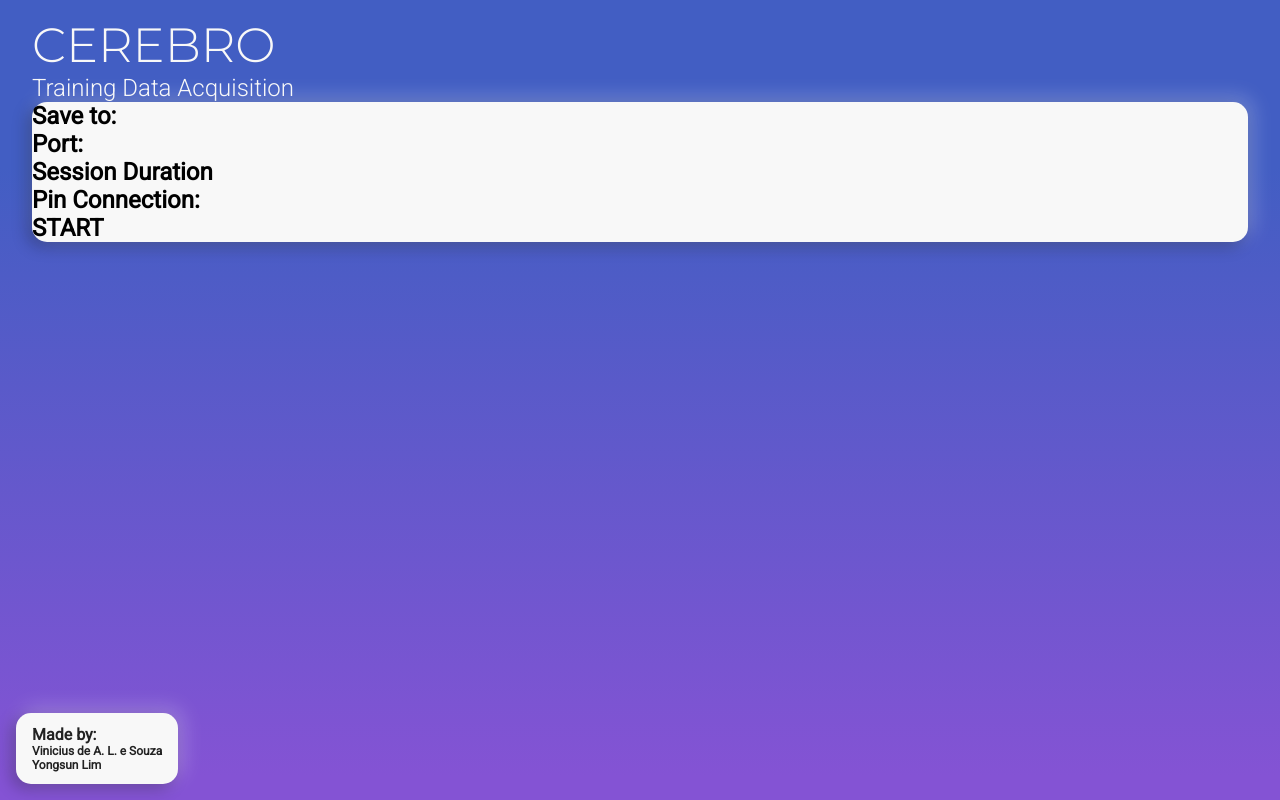
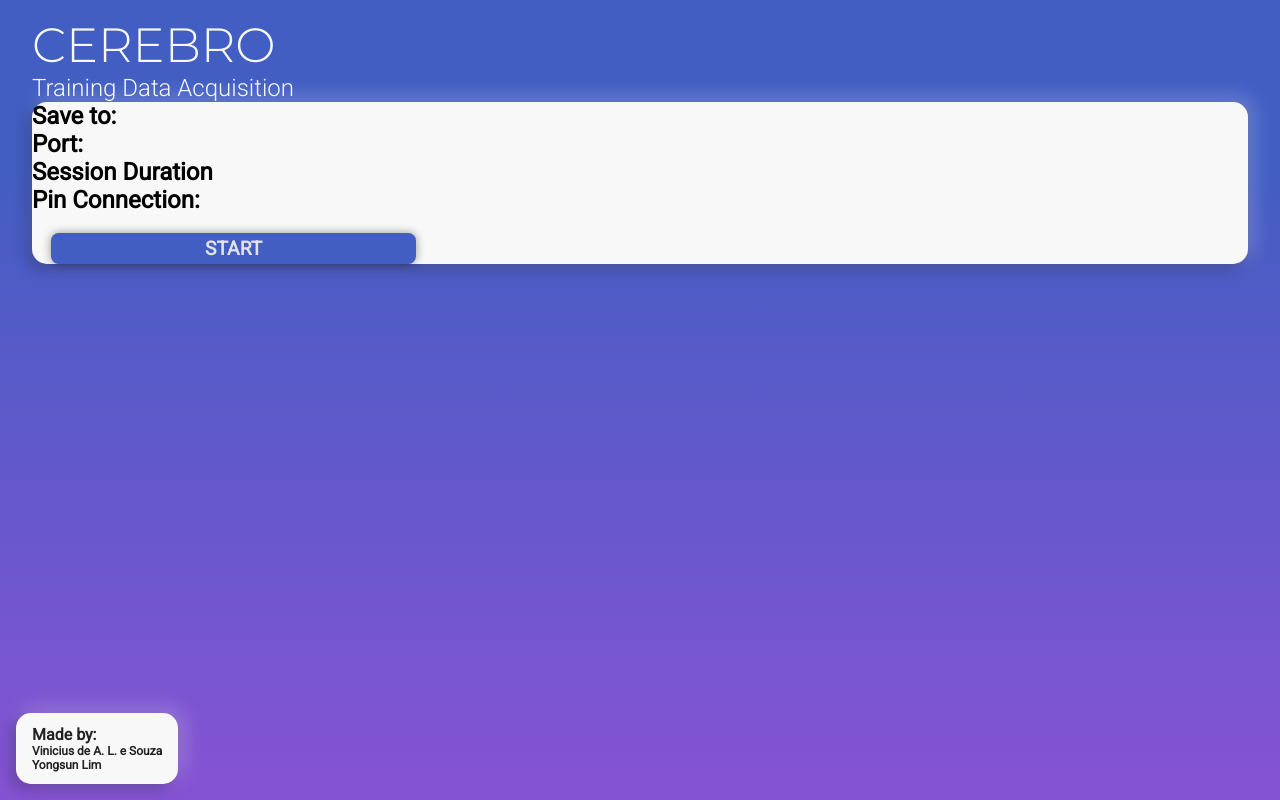
Before and after one commit to ViniciusALS/Cerebro, a React (Create React App) app in the folder Brain_Waves_Analysis/Training_Data_Acquisition/graphic_interface/: page / in a window 1280 px wide. Built offline with nearby package versions, Linux system fonts and the light colour scheme.

Commit message:
Create button component

```diff
--- /dev/null
+++ b/Brain_Waves_Analysis/Training_Data_Acquisition/graphic_interface/src/components/Button/Button.js
@@ -0,0 +1,17 @@
+import React from 'react';
+
+import "./button.css";
+
+
+class Button extends React.Component {
+
+	render() {
+		return (
+			<div className="button">
+				{this.props.children}
+			</div>
+		);
+	}
+}
+
+export default Button;
--- /dev/null
+++ b/Brain_Waves_Analysis/Training_Data_Acquisition/graphic_interface/src/components/Button/button.css
@@ -0,0 +1,18 @@
+.button {
+
+	text-transform: uppercase;
+	color: #E3E3E3;
+	font-weight: bold;
+	text-align: center;
+	font-size: 1.2em;
+
+	width:30%;
+
+	padding: 0.2em;
+	margin: 1em;
+
+	background: #425EC3;
+	box-sizing: border-box;
+	box-shadow: 0px 0px 10px rgba(0, 0, 0, 0.4);
+	border-radius: 0.4em;
+}
--- a/Brain_Waves_Analysis/Training_Data_Acquisition/graphic_interface/src/components/Form.js
+++ b/Brain_Waves_Analysis/Training_Data_Acquisition/graphic_interface/src/components/Form.js
@@ -13,6 +13,7 @@ import React from 'react';
 import "./form.css";
 
 import Card from "./Card.js";
+import Button from "./Button/Button.js";
 
 class Form extends React.Component {
 
@@ -23,7 +24,8 @@ class Form extends React.Component {
 				<h2>Port:</h2>
 				<h2>Session Duration</h2>
 				<h2>Pin Connection:</h2>
-				<h2>START</h2>
+
+				<Button>Start</Button>
 			</Card>
 		);
 	}
```
